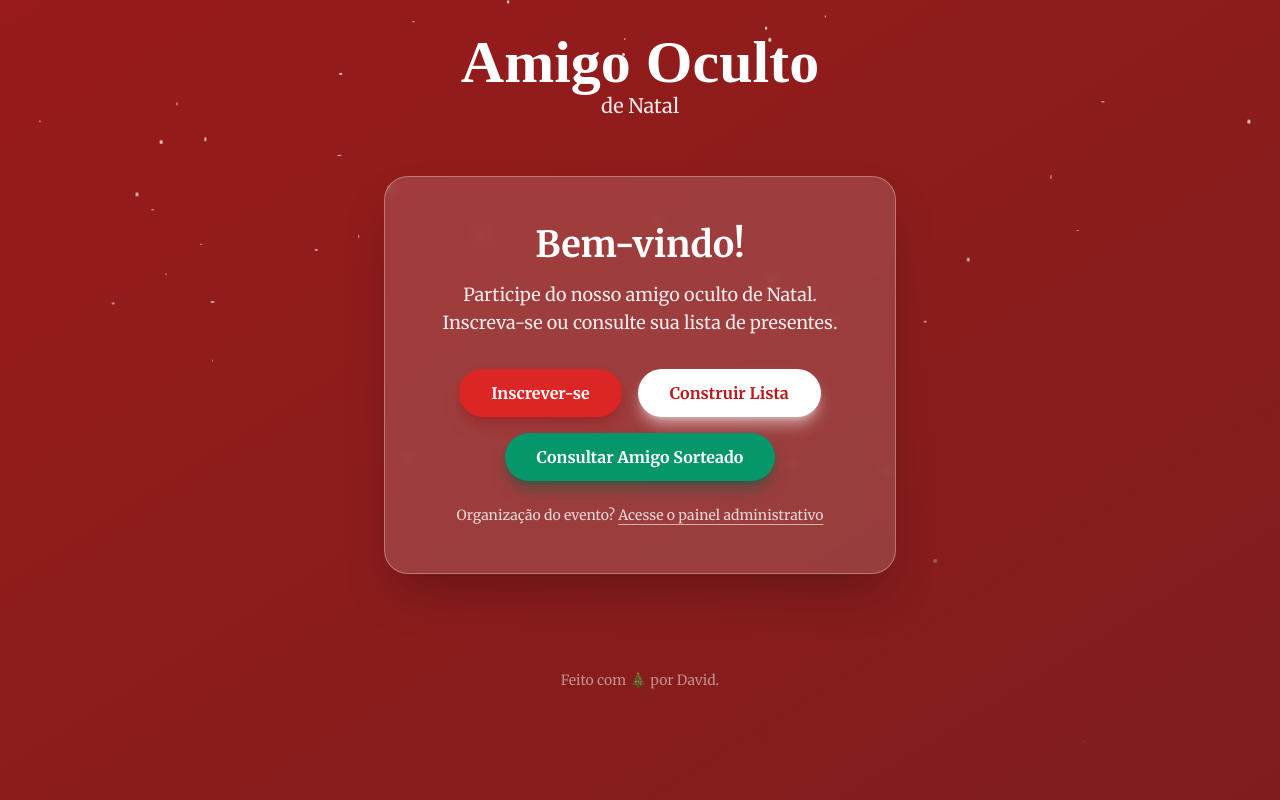
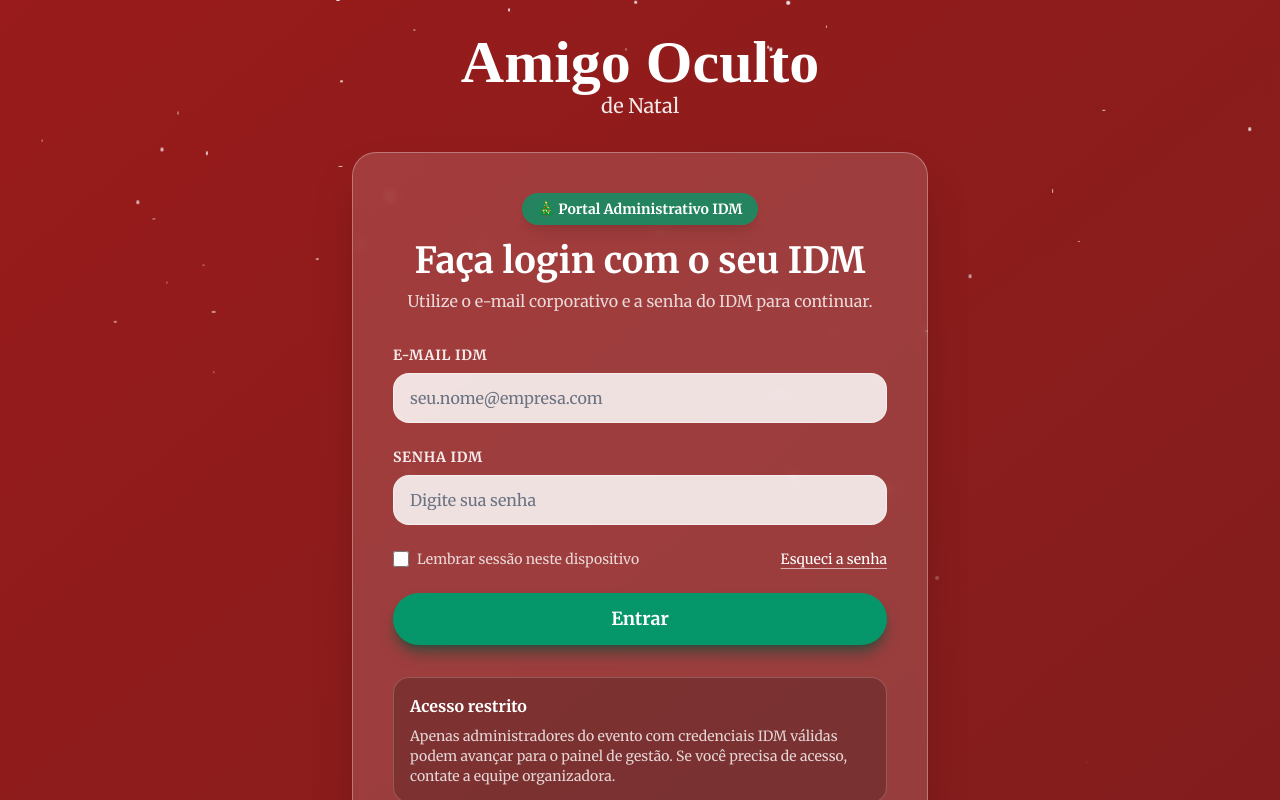
Before and after one commit to Pexe171/AmigoOcuto, a React (Vite) app in the folder web/: page /idm in a window 1280 px wide. Before the commit this address led to /. Shown: the top 800 px of the page. Built offline with nearby package versions, Linux system fonts and the light colour scheme; a web font is replaced by a local one.

Commit message:
feat(web): criar página de login IDM

```diff
--- a/web/src/App.tsx
+++ b/web/src/App.tsx
@@ -7,6 +7,7 @@ import VerificationPage from './pages/VerificationPage';
 import GiftListPage from './pages/GiftListPage';
 import GiftLookupPage from './pages/GiftLookupPage';
 import AdminPage from './pages/AdminPage';
+import IDMLoginPage from './pages/IDMLoginPage';
 
 // --- Componente Decorativo: Neve ---
 const Snowfall: React.FC = () => (
@@ -85,6 +86,7 @@ const App: React.FC = () => {
             <Route path="/confirmacao" element={<VerificationPage />} />
             <Route path="/listas" element={<GiftListPage />} />
             <Route path="/consultar" element={<GiftLookupPage />} />
+            <Route path="/idm" element={<IDMLoginPage />} />
             <Route path="/admin" element={<AdminPage />} />
 
             {/* Redireciona qualquer rota não encontrada para a Home */}
--- a/web/src/pages/HomePage.tsx
+++ b/web/src/pages/HomePage.tsx
@@ -67,10 +67,10 @@ const HomePage: React.FC = () => {
         <p className="text-sm text-white/80 mt-6" style={{ fontFamily: "'Merriweather', serif" }}>
           Organização do evento?{' '}
           <Link
-            to="/admin"
+            to="/idm"
             className="underline underline-offset-4 decoration-white/60 hover:text-white transition-colors"
           >
-            Acesse o painel administrativo
+            Acesse com IDM
           </Link>
         </p>
       </div>
--- /dev/null
+++ b/web/src/pages/IDMLoginPage.tsx
@@ -0,0 +1,109 @@
+import React from 'react';
+import { Link } from 'react-router-dom';
+
+const IDMLoginPage: React.FC = () => {
+  return (
+    <section className="relative z-10 flex flex-col items-center justify-center px-6 pb-16">
+      <div className="w-full max-w-xl bg-white/15 backdrop-blur-sm border border-white/30 rounded-3xl shadow-2xl p-8 md:p-10">
+        <header className="text-center mb-8">
+          <p
+            className="inline-flex items-center gap-2 px-4 py-1.5 text-sm font-semibold rounded-full bg-emerald-600/80 text-white shadow-lg"
+            style={{ fontFamily: "'Merriweather', serif" }}
+          >
+            🎄 Portal Administrativo IDM
+          </p>
+          <h2
+            className="mt-4 text-3xl md:text-4xl font-bold text-white"
+            style={{ fontFamily: "'Merriweather', serif" }}
+          >
+            Faça login com o seu IDM
+          </h2>
+          <p className="mt-2 text-white/80" style={{ fontFamily: "'Merriweather', serif" }}>
+            Utilize o e-mail corporativo e a senha do IDM para continuar.
+          </p>
+        </header>
+
+        <form className="space-y-6">
+          <div className="flex flex-col gap-2">
+            <label
+              htmlFor="idm-email"
+              className="text-sm font-semibold uppercase tracking-wider text-white/90"
+              style={{ fontFamily: "'Merriweather', serif" }}
+            >
+              E-mail IDM
+            </label>
+            <input
+              id="idm-email"
+              type="email"
+              inputMode="email"
+              autoComplete="email"
+              placeholder="seu.nome@empresa.com"
+              className="w-full rounded-2xl border border-white/40 bg-white/85 px-4 py-3 text-gray-800 placeholder:text-gray-500 focus:border-emerald-500 focus:outline-none focus:ring-4 focus:ring-emerald-400/40 transition"
+            />
+          </div>
+
+          <div className="flex flex-col gap-2">
+            <label
+              htmlFor="idm-password"
+              className="text-sm font-semibold uppercase tracking-wider text-white/90"
+              style={{ fontFamily: "'Merriweather', serif" }}
+            >
+              Senha IDM
+            </label>
+            <input
+              id="idm-password"
+              type="password"
+              autoComplete="current-password"
+              placeholder="Digite sua senha"
+              className="w-full rounded-2xl border border-white/40 bg-white/85 px-4 py-3 text-gray-800 placeholder:text-gray-500 focus:border-red-500 focus:outline-none focus:ring-4 focus:ring-red-400/40 transition"
+            />
+          </div>
+
+          <div className="flex items-center justify-between text-sm text-white/80" style={{ fontFamily: "'Merriweather', serif" }}>
+            <label className="inline-flex items-center gap-2 cursor-pointer select-none">
+              <input
+                type="checkbox"
+                className="h-4 w-4 rounded border border-white/60 bg-white/80 text-emerald-600 focus:ring-emerald-500"
+              />
+              <span>Lembrar sessão neste dispositivo</span>
+            </label>
+            <button
+              type="button"
+              className="text-white underline underline-offset-4 decoration-white/60 hover:text-white transition-colors"
+            >
+              Esqueci a senha
+            </button>
+          </div>
+
+          <button
+            type="submit"
+            className="w-full flex items-center justify-center gap-2 rounded-full bg-emerald-600 py-3 text-lg font-semibold text-white shadow-lg shadow-emerald-900/60 transition hover:bg-emerald-500 focus:outline-none focus:ring-4 focus:ring-emerald-400/60"
+          >
+            Entrar
+          </button>
+        </form>
+
+        <div className="mt-8 rounded-2xl border border-white/20 bg-black/20 p-4 text-sm text-white/80" style={{ fontFamily: "'Merriweather', serif" }}>
+          <h3 className="text-base font-semibold text-white mb-2">Acesso restrito</h3>
+          <p>
+            Apenas administradores do evento com credenciais IDM válidas podem
+            avançar para o painel de gestão. Se você precisa de acesso, contate a equipe
+            organizadora.
+          </p>
+        </div>
+
+        <p className="mt-6 text-center text-sm text-white/70" style={{ fontFamily: "'Merriweather', serif" }}>
+          Preferia usar o token administrativo antigo?{' '}
+          <Link
+            to="/admin"
+            className="font-semibold text-white underline underline-offset-4 decoration-white/60 hover:text-red-200 transition-colors"
+          >
+            Acesse aqui
+          </Link>
+        </p>
+      </div>
+    </section>
+  );
+};
+
+export default IDMLoginPage;
```
